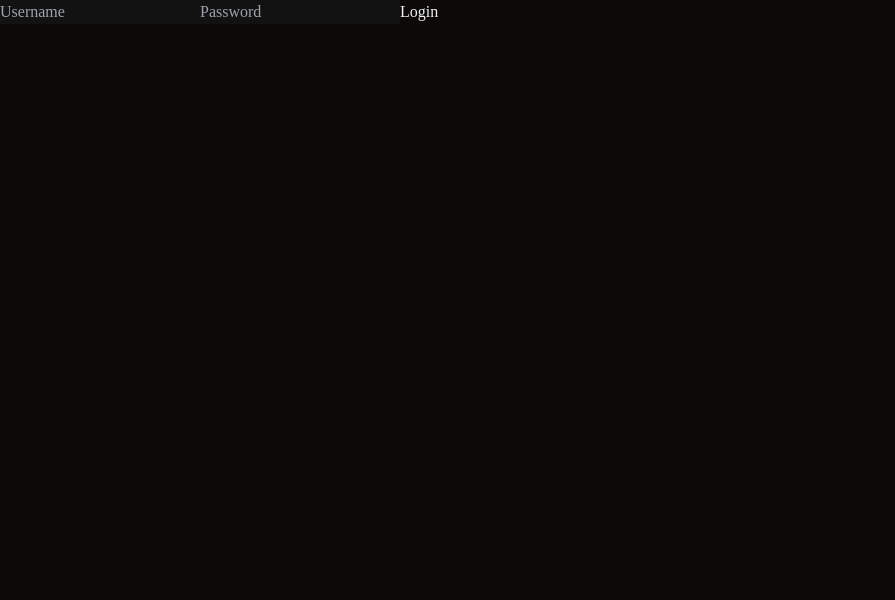
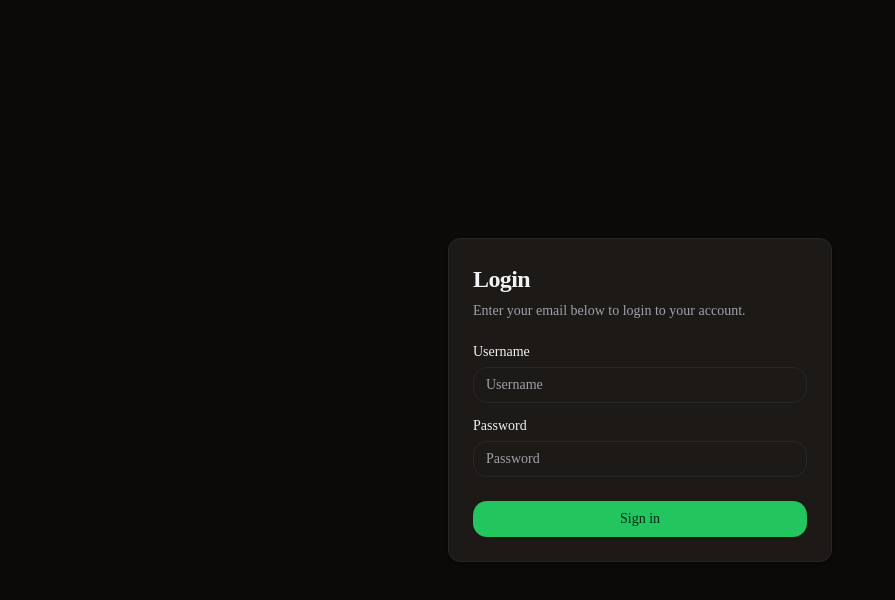
Before and after one commit to rozeen-shrestha/SMS, a Next.js app in the folder client/: page /login in a window 1280 px wide. Shown: the top 600 px of the page, without its empty margins (0-895 px from the left). Built offline with nearby package versions, Linux system fonts and the light colour scheme.

Commit message:
updated login page

```diff
--- a/client/next.config.js
+++ b/client/next.config.mjs
@@ -7,4 +7,4 @@
     // Add other configurations as needed
 };
 
-module.exports = nextConfig;
+export default nextConfig;
--- a/client/package.json
+++ b/client/package.json
@@ -12,6 +12,7 @@
     "@radix-ui/react-dialog": "^1.1.1",
     "@radix-ui/react-dropdown-menu": "^2.1.1",
     "@radix-ui/react-icons": "^1.3.0",
+    "@radix-ui/react-label": "^2.1.0",
     "@radix-ui/react-separator": "^1.1.0",
     "@radix-ui/react-slot": "^1.1.0",
     "class-variance-authority": "^0.7.0",
--- a/client/src/app/login/page.js
+++ b/client/src/app/login/page.js
@@ -1,6 +1,20 @@
 "use client";
 import { signIn } from "next-auth/react";
 import { useState } from "react";
+import { Button } from "@/components/ui/button";
+import {
+  Card,
+  CardContent,
+  CardDescription,
+  CardFooter,
+  CardHeader,
+  CardTitle,
+} from "@/components/ui/card";
+import { Label } from "@/components/ui/label";
+import { Input } from "@/components/ui/input";
+
+export const description =
+  "A simple login form with email and password. The submit button says 'Sign in'.";
 
 export default function LoginPage() {
   const [username, setUsername] = useState("");
@@ -17,20 +31,40 @@
   };
 
   return (
-    <form onSubmit={handleSubmit}>
-      <input
+    <div className="flex items-center justify-center min-h-screen">
+      <Card className="w-full max-w-sm">
+        <CardHeader>
+          <CardTitle className="text-2xl">Login</CardTitle>
+          <CardDescription>
+            Enter your email below to login to your account.
+          </CardDescription>
+        </CardHeader>
+        <CardContent className="grid gap-4">
+          <div className="grid gap-2">
+            <Label htmlFor="username">Username</Label>
+            <Input
               type="text"
               placeholder="Username"
               value={username}
               onChange={(e) => setUsername(e.target.value)}
             />
-      <input
+          </div>
+          <div className="grid gap-2">
+            <Label htmlFor="password">Password</Label>
+            <Input
               type="password"
               placeholder="Password"
               value={password}
               onChange={(e) => setPassword(e.target.value)}
             />
-      <button type="submit">Login</button>
-    </form>
+          </div>
+        </CardContent>
+        <CardFooter>
+          <Button className="w-full" onClick={handleSubmit}>
+            Sign in
+          </Button>
+        </CardFooter>
+      </Card>
+    </div>
   );
 }
--- a/client/src/components/ui/input.jsx
+++ b/client/src/components/ui/input.jsx
@@ -7,7 +7,7 @@
     (<input
       type={type}
       className={cn(
-        "flex h-9 w-full rounded-md border border-input bg-transparent px-3 py-1 text-sm shadow-sm transition-colors file:border-0 file:bg-transparent file:text-sm file:font-medium placeholder:text-muted-foreground focus-visible:outline-none focus-visible:ring-1 focus-visible:ring-ring disabled:cursor-not-allowed disabled:opacity-50",
+        "flex h-9 w-full rounded-md border border-input bg-transparent px-3 py-1 text-sm shadow-sm transition-colors file:border-0 file:bg-transparent file:text-sm file:font-medium file:text-foreground placeholder:text-muted-foreground focus-visible:outline-none focus-visible:ring-1 focus-visible:ring-ring disabled:cursor-not-allowed disabled:opacity-50",
         className
       )}
       ref={ref}
--- /dev/null
+++ b/client/src/components/ui/label.jsx
@@ -0,0 +1,18 @@
+"use client"
+
+import * as React from "react"
+import * as LabelPrimitive from "@radix-ui/react-label"
+import { cva } from "class-variance-authority";
+
+import { cn } from "@/lib/utils"
+
+const labelVariants = cva(
+  "text-sm font-medium leading-none peer-disabled:cursor-not-allowed peer-disabled:opacity-70"
+)
+
+const Label = React.forwardRef(({ className, ...props }, ref) => (
+  <LabelPrimitive.Root ref={ref} className={cn(labelVariants(), className)} {...props} />
+))
+Label.displayName = LabelPrimitive.Root.displayName
+
+export { Label }
```
Also changed, not shown: 1 other file (tests, documents, lock files or other folders). Lines whose indentation alone changed are shown as unchanged.
